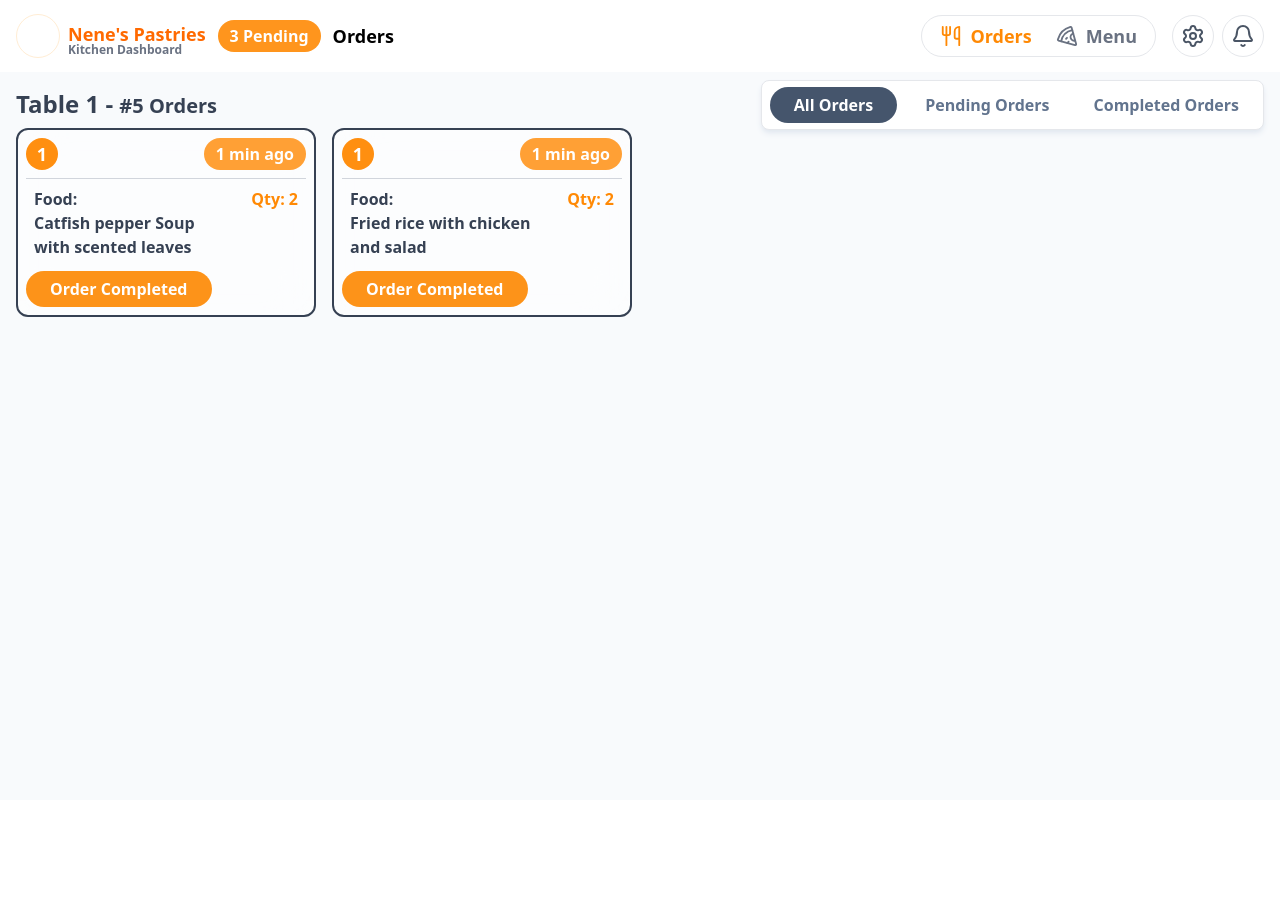
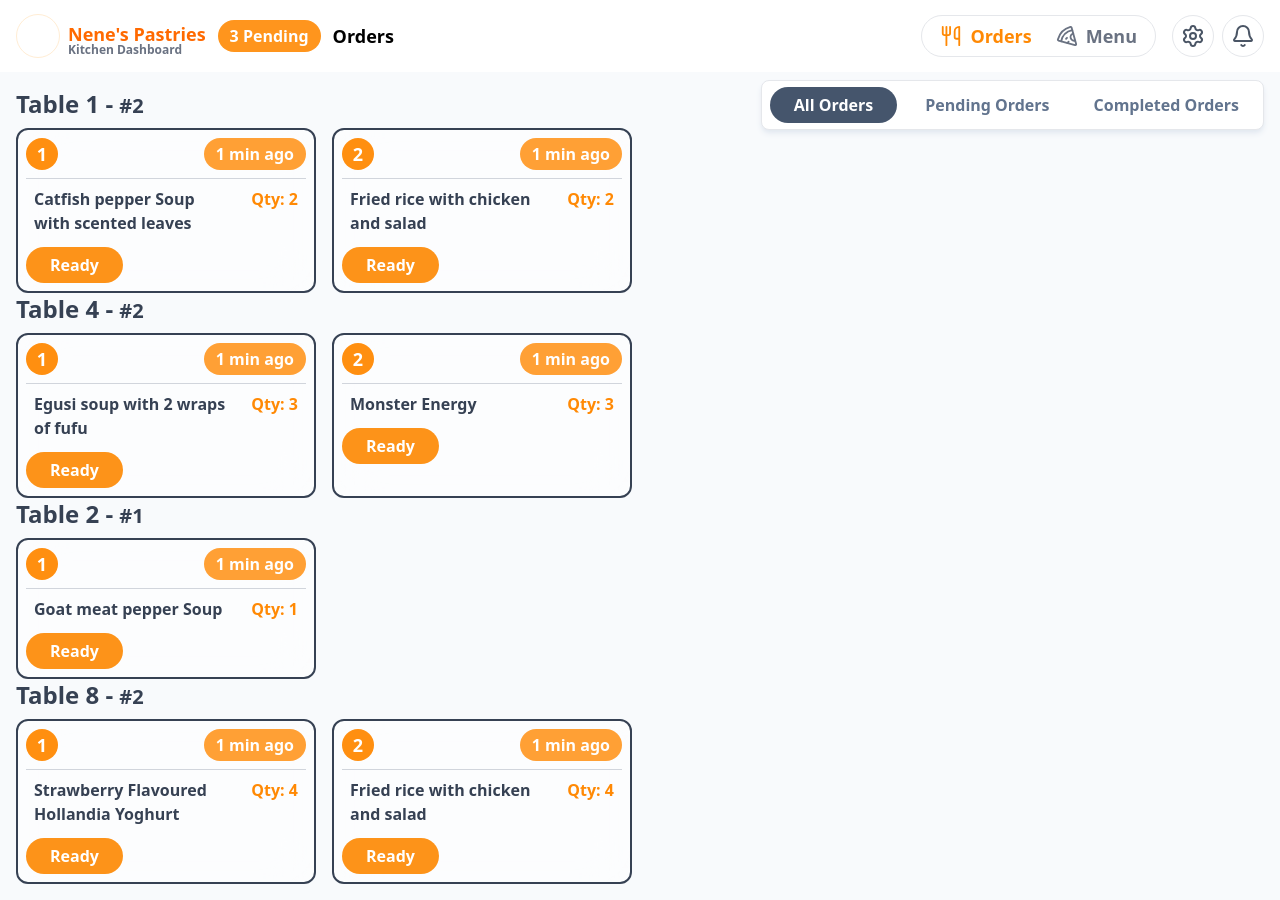
Before and after one commit to munachi821/Table-tap, a Next.js app: page /kitchen in a window 1280 px wide. Before the commit the page ends 800 px from the top, so only its background shows below. Built offline with nearby package versions, Linux system fonts and the light colour scheme.

Commit message:
made some ui changes in the menu tab, added some data for the order tab

```diff
--- a/components/kitchen/menu.tsx
+++ b/components/kitchen/menu.tsx
@@ -1,8 +1,11 @@
+"use client";
 import { Search } from "lucide-react";
 import Image from "next/image";
 import food2 from "@/public/menu-items/food2.jpg";
+import { useState } from "react";
 
 const Menu = () => {
+  const [isAvailable, setIsAvailable] = useState(true);
   return (
     <div>
       <div className="flex items-center justify-between m-3">
@@ -20,142 +23,49 @@ const Menu = () => {
         </div>
       </div>
 
-      <div className="px-4 grid grid-cols-4 gap-x-5 gap-y-6">
+      <div className="px-4 grid grid-cols-5 gap-x-5 gap-y-6">
         <div className="bg-white border border-gray-200 rounded-lg p-2 w-fit">
-          <div className="w-62 h-62">
+          <div className="w-60 h-60 rounded-md overflow-hidden bg-gray-50">
             <Image
               src={food2}
-              alt="placeholder img"
-              className="w-full h-full object-contain object-center"
+              alt="Goat meat pepper soup"
+              className={`w-full h-full object-cover object-center transition-all duration-300 ${
+                !isAvailable ? "grayscale opacity-60" : ""
+              }`}
             />
           </div>
 
           <div className="mt-2 mb-1">
             <div className="flex justify-between items-center">
-              <p>Food is available</p>
+              <p
+                className={`text-sm font-medium transition-colors ${
+                  isAvailable ? "text-gray-600" : "text-red-500"
+                }`}
+              >
+                {isAvailable ? "Food is available" : "Out of stock"}
+              </p>
 
-              <button className="bg-orange-400 w-14 rounded-full p-1">
-                <div className="size-5 rounded-full bg-white"></div>
+              <button
+                onClick={() => setIsAvailable(!isAvailable)}
+                className={`w-12 h-6 rounded-full p-1 transition-colors duration-300 flex items-center ${
+                  isAvailable ? "bg-orange-400" : "bg-gray-300"
+                }`}
+              >
+                <div
+                  className={`size-4 rounded-full bg-white shadow-sm transform transition-transform duration-300 ${
+                    isAvailable ? "translate-x-6" : "translate-x-0"
+                  }`}
+                ></div>
               </button>
             </div>
 
-            <h3 className="font-semibold text-gray-800 my-1">
-              Goat meat pepper soup
-            </h3>
-          </div>
-        </div>
-
-        <div className="bg-white border border-gray-200 rounded-lg p-2 w-fit">
-          <div className="w-62 h-62">
-            <Image
-              src={food2}
-              alt="placeholder img"
-              className="w-full h-full object-contain object-center"
-            />
-          </div>
-
-          <div className="mt-2 mb-1">
-            <div className="flex justify-between items-center">
-              <p>Food is available</p>
-
-              <button className="bg-orange-400 w-14 rounded-full p-1">
-                <div className="size-5 rounded-full bg-white"></div>
-              </button>
-            </div>
-
-            <h3 className="font-semibold text-gray-800 my-1">
-              Goat meat pepper soup
-            </h3>
-          </div>
-        </div>
-        <div className="bg-white border border-gray-200 rounded-lg p-2 w-fit">
-          <div className="w-62 h-62">
-            <Image
-              src={food2}
-              alt="placeholder img"
-              className="w-full h-full object-contain object-center"
-            />
-          </div>
-
-          <div className="mt-2 mb-1">
-            <div className="flex justify-between items-center">
-              <p>Food is available</p>
-
-              <button className="bg-orange-400 w-14 rounded-full p-1">
-                <div className="size-5 rounded-full bg-white"></div>
-              </button>
-            </div>
-
-            <h3 className="font-semibold text-gray-800 my-1">
-              Goat meat pepper soup
-            </h3>
-          </div>
-        </div>
-        <div className="bg-white border border-gray-200 rounded-lg p-2 w-fit">
-          <div className="w-62 h-62">
-            <Image
-              src={food2}
-              alt="placeholder img"
-              className="w-full h-full object-contain object-center"
-            />
-          </div>
-
-          <div className="mt-2 mb-1">
-            <div className="flex justify-between items-center">
-              <p>Food is available</p>
-
-              <button className="bg-orange-400 w-14 rounded-full p-1">
-                <div className="size-5 rounded-full bg-white"></div>
-              </button>
-            </div>
-
-            <h3 className="font-semibold text-gray-800 my-1">
-              Goat meat pepper soup
-            </h3>
-          </div>
-        </div>
-        <div className="bg-white border border-gray-200 rounded-lg p-2 w-fit">
-          <div className="w-62 h-62">
-            <Image
-              src={food2}
-              alt="placeholder img"
-              className="w-full h-full object-contain object-center"
-            />
-          </div>
-
-          <div className="mt-2 mb-1">
-            <div className="flex justify-between items-center">
-              <p>Food is available</p>
-
-              <button className="bg-orange-400 w-14 rounded-full p-1">
-                <div className="size-5 rounded-full bg-white"></div>
-              </button>
-            </div>
-
-            <h3 className="font-semibold text-gray-800 my-1">
-              Goat meat pepper soup
-            </h3>
-          </div>
-        </div>
-        <div className="bg-white border border-gray-200 rounded-lg p-2 w-fit">
-          <div className="w-62 h-62">
-            <Image
-              src={food2}
-              alt="placeholder img"
-              className="w-full h-full object-contain object-center"
-            />
-          </div>
-
-          <div className="mt-2 mb-1">
-            <div className="flex justify-between items-center">
-              <p>Food is available</p>
-
-              <button className="bg-orange-400 w-14 rounded-full p-1">
-                <div className="size-5 rounded-full bg-white"></div>
-              </button>
-            </div>
-
-            <h3 className="font-semibold text-gray-800 my-1">
+            <h3
+              className={`font-semibold my-1 transition-colors ${
+                !isAvailable
+                  ? "text-gray-400 line-through decoration-gray-300"
+                  : "text-gray-800"
+              }`}
+            >
               Goat meat pepper soup
             </h3>
           </div>
--- a/components/kitchen/order.tsx
+++ b/components/kitchen/order.tsx
@@ -1,3 +1,106 @@
+export interface Orderitem {
+  id: string;
+  itemIndex: number;
+  name: string;
+  quantity: number;
+  isCompleted: boolean;
+}
+export interface kitchenOrder {
+  orderId: string;
+  tableNumber: string;
+  status: "pending" | "completed";
+  placedAt: Date;
+  items: Orderitem[];
+}
+
+export const mockOrders: kitchenOrder[] = [
+  {
+    orderId: "#5",
+    tableNumber: "Table 1",
+    status: "pending",
+    // Simulating an order placed 2 minutes ago
+    placedAt: new Date(Date.now() - 2 * 60000),
+    items: [
+      {
+        id: "item-001",
+        itemIndex: 1,
+        name: "Catfish pepper Soup with scented leaves",
+        quantity: 2,
+        isCompleted: false,
+      },
+      {
+        id: "item-002",
+        itemIndex: 2,
+        name: "Fried rice with chicken and salad",
+        quantity: 2,
+        isCompleted: false,
+      },
+    ],
+  },
+  {
+    orderId: "#6",
+    tableNumber: "Table 4",
+    status: "pending",
+    // Simulating an order placed 12 minutes ago
+    placedAt: new Date(Date.now() - 12 * 60000),
+    items: [
+      {
+        id: "item-003",
+        itemIndex: 1,
+        name: "Egusi soup with 2 wraps of fufu",
+        quantity: 3,
+        isCompleted: false,
+      },
+      {
+        id: "item-004",
+        itemIndex: 2,
+        name: "Monster Energy",
+        quantity: 3,
+        isCompleted: false,
+      },
+    ],
+  },
+  {
+    orderId: "#7",
+    tableNumber: "Table 2",
+    status: "pending",
+    // Simulating an order placed 1 minute ago
+    placedAt: new Date(Date.now() - 1 * 60000),
+    items: [
+      {
+        id: "item-005",
+        itemIndex: 1,
+        name: "Goat meat pepper Soup",
+        quantity: 1,
+        isCompleted: false,
+      },
+    ],
+  },
+  {
+    orderId: "#8",
+    tableNumber: "Table 8",
+    status: "completed",
+    // Simulating an order placed 45 minutes ago
+    placedAt: new Date(Date.now() - 45 * 60000),
+    items: [
+      {
+        id: "item-006",
+        itemIndex: 1,
+        name: "Strawberry Flavoured Hollandia Yoghurt",
+        quantity: 4,
+        isCompleted: true,
+      },
+      {
+        id: "item-007",
+        itemIndex: 2,
+        name: "Fried rice with chicken and salad",
+        quantity: 4,
+        isCompleted: true,
+      },
+    ],
+  },
+];
+
 const Order = () => {
   return (
     <div className="relative">
@@ -16,14 +119,22 @@ const Order = () => {
 
       {/* Main Body */}
       <div className="p-4">
+        {mockOrders.map((orders) => (
+          <div key={orders.tableNumber}>
             <h2 className="font-semibold text-2xl text-gray-700 mb-2">
-          Table 1 - <span className="text-xl">#5 Orders</span>
+              {orders.tableNumber} -{" "}
+              <span className="text-xl">#{orders.items.length}</span>
             </h2>
+
             <div className="grid grid-cols-4 gap-4">
-          <div className="rounded-xl border-2 border-gray-700 p-2 bg-white/50 backdrop-blur-xl">
+              {orders.items.map((items) => (
+                <div
+                  className="rounded-xl border-2 border-gray-700 p-2 bg-white/50 backdrop-blur-xl"
+                  key={items.id}
+                >
                   <header className="flex items-center justify-between border-b pb-2 mb-2 border-gray-300">
                     <div className="size-8 flex items-center justify-center text-white bg-orange-400/95 text-lg font-bold rounded-full">
-                1
+                      {items.itemIndex}
                     </div>
                     <div className="py-4 text-white bg-orange-400/80 text-base leading-0 font-semibold rounded-full w-fit px-3">
                       1 min ago
@@ -33,48 +144,24 @@ const Order = () => {
                   <div className="px-2">
                     <div className="font-semibold flex justify-between">
                       <div className="text-gray-700 w-50">
-                  <p>
-                    Food: <br /> Catfish pepper Soup with scented leaves
+                        <p>{items.name}</p>
+                      </div>
+                      <p className="text-orange-400 shrink-0">
+                        Qty: {items.quantity}
                       </p>
-                </div>
-                <p className="text-orange-400 shrink-0">Qty: 2</p>
                     </div>
                   </div>
 
                   <div className="mt-3">
                     <button className="px-6 py-1.5 rounded-full text-base font-semibold capitalize transition-colors hover:bg-[#fd9319]/90 bg-[#fd9319] text-white shadow-base cursor-pointer">
-                Order Completed
+                      Ready
                     </button>
                   </div>
                 </div>
-          <div className="rounded-xl border-2 border-gray-700 p-2 bg-white/50 backdrop-blur-xl">
-            <header className="flex items-center justify-between border-b pb-2 mb-2 border-gray-300">
-              <div className="size-8 flex items-center justify-center text-white bg-orange-400/95 text-lg font-bold rounded-full">
-                1
-              </div>
-              <div className="py-4 text-white bg-orange-400/80 text-base leading-0 font-semibold rounded-full w-fit px-3">
-                1 min ago
-              </div>
-            </header>
-
-            <div className="px-2">
-              <div className="font-semibold flex justify-between">
-                <div className="text-gray-700 w-50">
-                  <p>
-                    Food: <br /> Fried rice with chicken and salad
-                  </p>
-                </div>
-                <p className="text-orange-400 shrink-0">Qty: 2</p>
+              ))}
             </div>
           </div>
-
-            <div className="mt-3">
-              <button className="px-6 py-1.5 rounded-full text-base font-semibold capitalize transition-colors hover:bg-[#fd9319]/90 bg-[#fd9319] text-white shadow-base cursor-pointer">
-                Order Completed
-              </button>
-            </div>
-          </div>
-        </div>
+        ))}
       </div>
     </div>
   );
```
Lines whose indentation alone changed are shown as unchanged.
